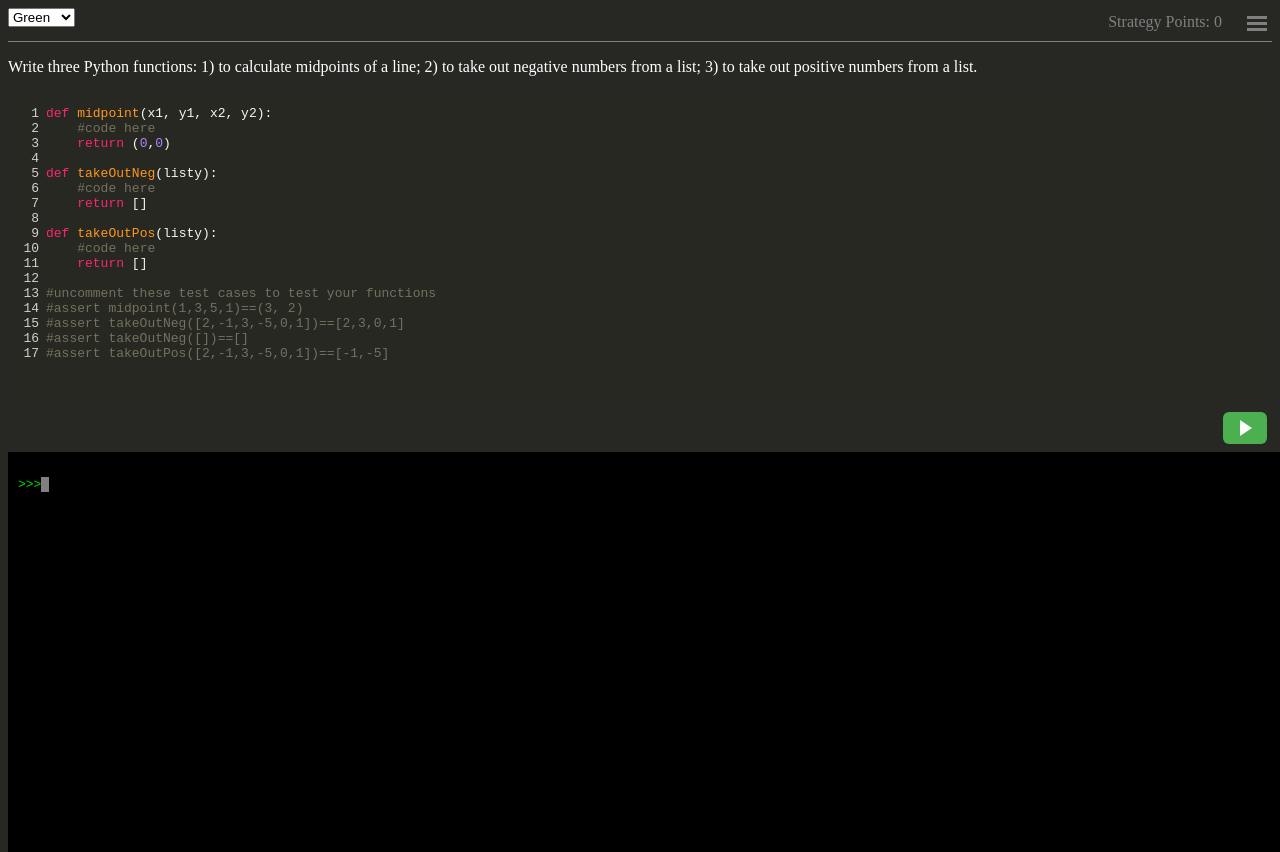
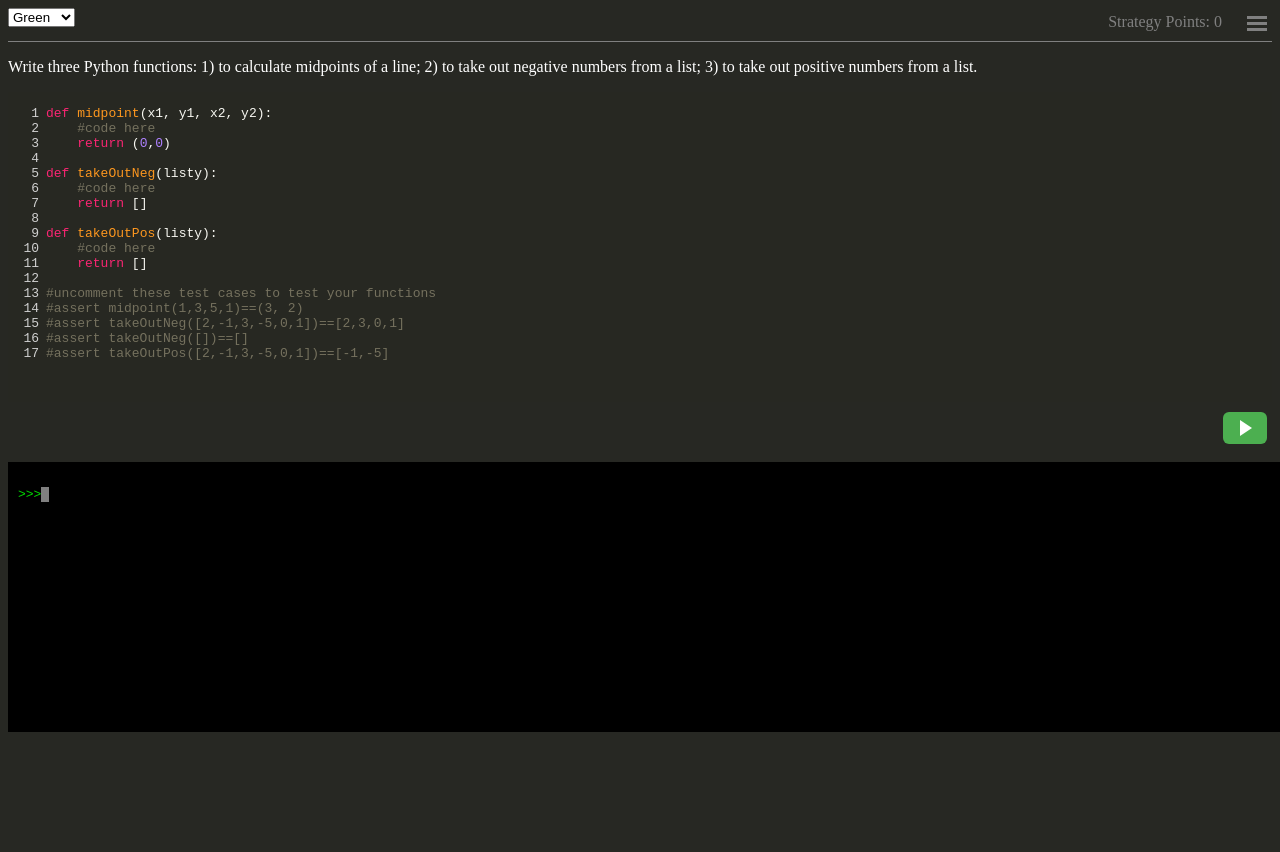
Before and after one commit to NUDelta/GrowthMindsetIntroCSIDE, a website: page index.html in a window 1280 px wide. After the commit the page ends 800 px from the top, so only its background shows below. Drawn offline with nearby package versions, Linux system fonts and the light colour scheme.

Commit message:
page no longer scrolling

```diff
--- a/style.css
+++ b/style.css
@@ -116,17 +116,13 @@ body{
     from {opacity: 1;}
     to {opacity: 0;}
 }
-#runCode{
-    float: right;
-    height: 450px;
-    width: 10%
-}
+
 /* The console container element */
 #console {
   margin-top: 50px;
   position: absolute;
   width: 100%;
-  height: 400px;
+  height: 270px;
   background-color:black;
 }
 /* The inner console element. */
```
